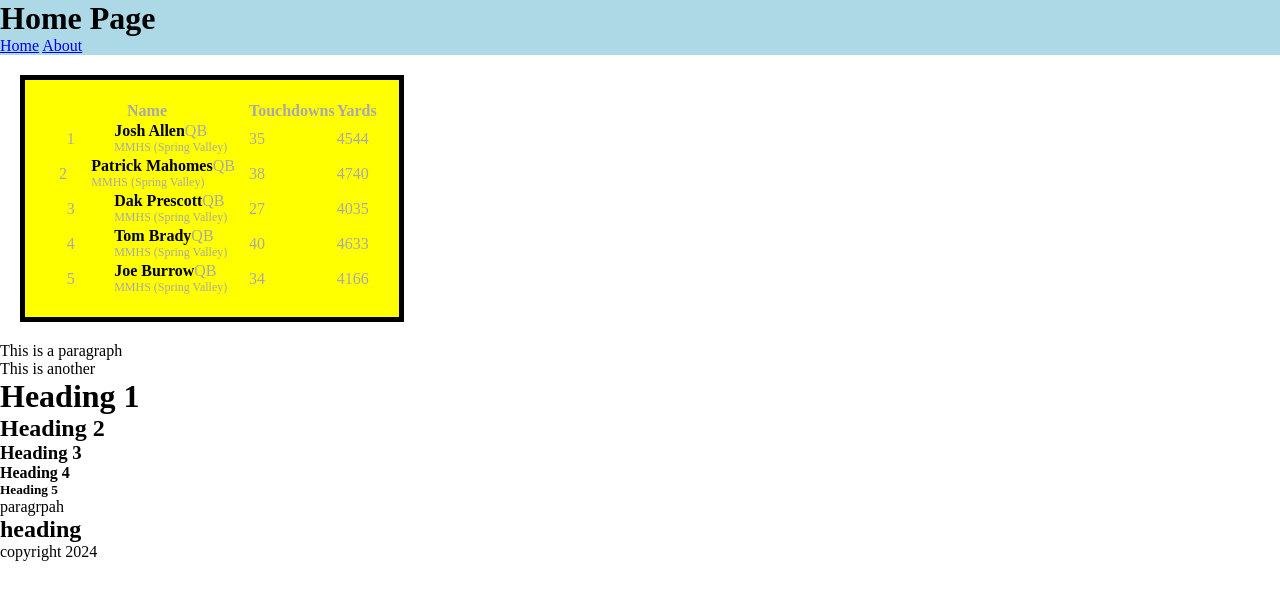
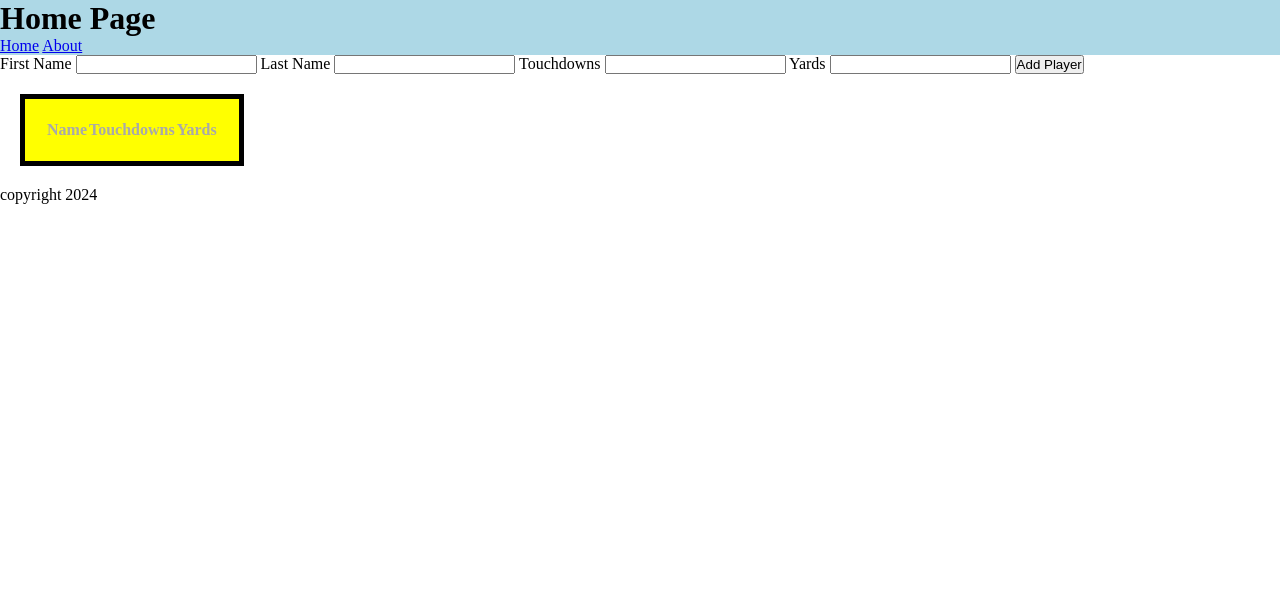
Before and after one commit to xoxoy2/raw-stats-practice, a plain HTML site: page index.html in a window 1280 px wide. Drawn offline with Linux system fonts and the light colour scheme.

Commit message:
adds event listeners to inputs and forms and add persistence with local storage

```diff
--- a/index.html
+++ b/index.html
@@ -18,6 +18,27 @@
       </nav>
     </header>
     <!-- TODO add form for adding anew player -->
+    <form>
+      <label for="firstName">First Name</label>
+      <input class="form-input" type="text" id="firstName" name="firstName" />
+      <label for="lastName">Last Name</label>
+      <input class="form-input" type="text" id="lastName" name="lastName" />
+      <label for="touchdowns">Touchdowns</label>
+      <input
+        class="form-input"
+        type="number"
+        id="touchdowns"
+        name="touchdowns"
+      />
+      <label for="yards">Yards</label>
+      <input class="form-input" type="number" id="yards" name="yards" />
+      <!-- add 2 new inputs with lables for school and position -->
+      <!-- <label for="touchdowns">Touchdowns</label>
+      <input type="number" id="touchdowns" name="touchdowns" />
+      <label for="yards">Yards</label>
+      <input type="number" id="yards" name="yards" /> -->
+      <button type="submit">Add Player</button>
+    </form>
     <table>
       <thead>
         <tr>
@@ -28,24 +49,6 @@
       </thead>
       <tbody></tbody>
     </table>
-    <!-- div is the most generic html container tag -->
-    <div>
-      <p>This is a <span class="special-paragraph">paragraph</span></p>
-      <p>This is another</p>
-    </div>
-    <!-- section -->
-    <section>
-      <!-- use these if your website has different sections -->
-    </section>
-    <!-- h tags -->
-    <h1>Heading 1</h1>
-    <h2>Heading 2</h2>
-    <h3>Heading 3</h3>
-    <h4>Heading 4</h4>
-    <h5>Heading 5</h5>
-    <!--  tags that you put only text in usually -->
-    <p>paragrpah</p>
-    <h2>heading</h2>
 
     <footer>
       <p>copyright 2024</p>
--- a/main.js
+++ b/main.js
@@ -1,47 +1,31 @@
+// Global Variables
+const form = document.querySelector("form");
+const formInputs = document.querySelectorAll(".form-input");
+
+console.log(formInputs);
+
 const formState = {
   firstName: "",
   lastName: "",
   touchdowns: "",
   yards: "",
+  // position: "",
+  // school: {
+  //   name: "MMHS",
+  //   city: "Spring Valley",
+  // }
 };
 
-const players = [
-  {
-    firstName: "Josh",
-    lastName: "Allen",
-    touchdowns: 35,
-    yards: 4544,
-    id: 1,
-  },
-  {
-    firstName: "Patrick",
-    lastName: "Mahomes",
-    touchdowns: 38,
-    yards: 4740,
-    id: 2,
-  },
-  {
-    firstName: "Dak",
-    lastName: "Prescott",
-    touchdowns: 27,
-    yards: 4035,
-    id: 3,
-  },
-  {
-    firstName: "Tom",
-    lastName: "Brady",
-    touchdowns: 40,
-    yards: 4633,
-    id: 4,
-  },
-  {
-    firstName: "Joe",
-    lastName: "Burrow",
-    touchdowns: 34,
-    yards: 4166,
-    id: 5,
-  },
-];
+const getPlayersFromStorage = () => {
+  const playersFromStorage = JSON.parse(localStorage.getItem("players"));
+  return playersFromStorage || [];
+};
+
+const savePlayersToStorage = (players) => {
+  localStorage.setItem("players", JSON.stringify(players));
+};
+
+const players = getPlayersFromStorage();
 
 /*
 <tr>
@@ -81,8 +65,8 @@ const createPlayerRow = (player) => {
   // nameA.textContent = player.firstName + " " + player.lastName;
   // string interpolation (template literal)
   nameA.textContent = `${player.firstName} ${player.lastName}`;
-  positionSpan.textContent = "QB";
-  schoolP.textContent = "MMHS (Spring Valley)";
+  positionSpan.textContent = " QB"; // player.position
+  schoolP.textContent = "MMHS (Spring Valley)"; // player.school
   touchdownsTd.textContent = player.touchdowns;
   yardsTd.textContent = player.yards;
 
@@ -108,6 +92,29 @@ function renderPlayerRows(playerList) {
   }
 }
 
+// function that updates form state on change event
+const handleInputChange = (event) => {
+  const name = event.target.name; // "firstName", "lastName", "touchdowns", "yards"
+  formState[name] = event.target.value;
+  console.log(formState);
+};
+
+const handleFormSubmit = (event) => {
+  event.preventDefault();
+  // create a new player object with data from the form state
+  const newPlayer = { ...formState };
+  // add that player object to the players array
+  // TODO when server is set up, instead of pushing to the array, you'll send a POST request with the new player info
+  players.push(newPlayer);
+  savePlayersToStorage(players);
+  // re-render the player rows
+  renderPlayerRows(players);
+  // clear the form inputs
+  formInputs.forEach((input) => {
+    input.value = "";
+  });
+};
+
 /*
  TODO:
  1. create a function to track the data being typed in the form (handleFormInput)
@@ -116,4 +123,15 @@ function renderPlayerRows(playerList) {
    b. re-render the player rows
  */
 
+// add change event listeners to all the input elements on the form
+const addInputEventListeners = () => {
+  formInputs.forEach((input) => {
+    input.addEventListener("change", handleInputChange);
+  });
+};
+
+// add submit event listener to the form
+form.addEventListener("submit", handleFormSubmit);
+
 renderPlayerRows(players);
+addInputEventListeners();
```
